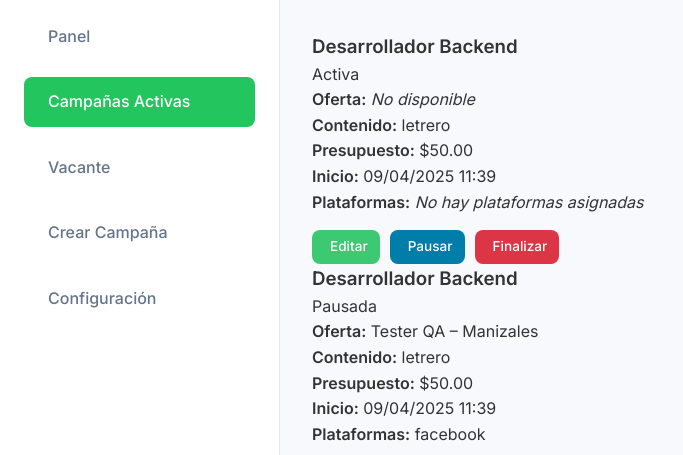
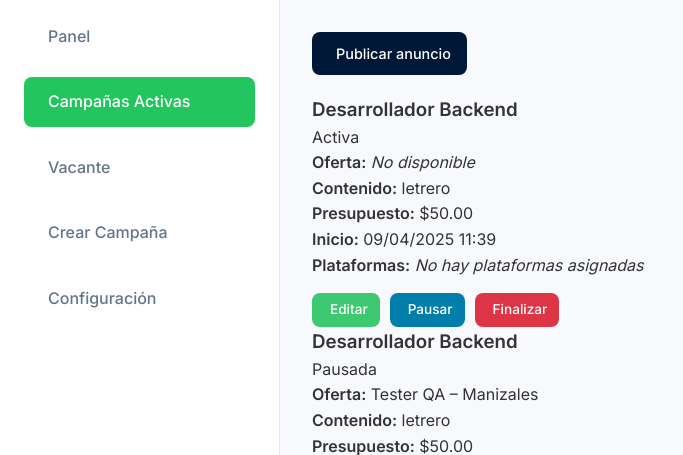
Before and after one commit to alexahurtado08/Reto_Ingenieria_de_Software, a Django app: page /campanias-activas/ in a window 1280 px wide. Shown: the part 90-545 px from the top of the page, without its empty margins (0-683 px from the left). Run offline with Django 5.2, Linux system fonts and the light colour scheme; data comes from the database, SQL or seed files in the repository; both versions use the stored data as it was after the commit; some libraries are stand-ins or nearby versions.

Commit message:
Base simulación anuncio

```diff
--- a/JOBMATCH/dashboard/static/dashboard/css/styles.css
+++ b/JOBMATCH/dashboard/static/dashboard/css/styles.css
@@ -787,3 +787,20 @@ input[type="checkbox"]:checked ~ .platform-option {
   cursor: pointer;
   font-size: 24px;
 }
+.btn-publicar {
+  background-color: #001838;
+  color: white;
+  padding: 10px 16px;
+  font-size: 0.9em;
+  border-radius: 8px;
+  font-weight: 500;
+  text-decoration: none;
+  display: inline-flex;
+  align-items: center;
+  gap: 8px;
+  transition: background 0.3s ease;
+}
+
+.btn-publicar:hover {
+  background-color: #000f2b;
+}
--- a/JOBMATCH/dashboard/templates/campania_activas.html
+++ b/JOBMATCH/dashboard/templates/campania_activas.html
@@ -80,6 +80,13 @@
           <h2 class="welcome-heading">Campañas Activas</h2>
         </div>
       </header>
+      <div style="margin-bottom: 20px;">
+        <a href="{% url 'seleccionar_campania' %}" class="btn btn-publicar" style="background-color: #001838; color: white;">
+          <i class="ti ti-upload"></i> Publicar anuncio
+        </a>
+      </div>
+
+
 
       <section class="campaigns">
         {% if campañas %}
--- a/JOBMATCH/dashboard/urls.py
+++ b/JOBMATCH/dashboard/urls.py
@@ -13,6 +13,10 @@ urlpatterns = [
     path('campania/<int:pk>/pausar/', views.pausar_campania, name='pausar_campania'),
     path('campania/<int:pk>/reactivar/', views.reactivar_campania, name='reactivar_campania'),
     path('campania/<int:pk>/finalizar/', views.finalizar_campania, name='finalizar_campania'),
+    path('seleccionar-campania/', views.seleccionar_campania, name='seleccionar_campania'),
+    path('ver-anuncio/<int:campania_id>/', views.vista_anuncio, name='vista_anuncio'),
+
+
 
 
 
--- a/JOBMATCH/dashboard/views.py
+++ b/JOBMATCH/dashboard/views.py
@@ -166,3 +166,30 @@ def finalizar_campania(request, pk):
         campania.save()
         messages.warning(request, f'Campaña "{campania.nombre}" finalizada.')
     return redirect('campania_activas')
+
+
+def seleccionar_campania(request):
+    campañas_activas = Campania.objects.filter(estado='activa')
+
+    if request.method == 'POST':
+        campania_id = request.POST.get('campania_id')
+        # Redirigir a la vista del anuncio
+        return redirect('vista_anuncio', campania_id=campania_id)
+
+    return render(request, 'seleccionar_campania.html', {'campañas': campañas_activas})
+
+
+
+def vista_anuncio(request, campania_id):
+    try:
+        # Obtener la campaña
+        campania = Campania.objects.get(id=campania_id)
+
+        # Obtener la oferta laboral asociada a la campaña
+        oferta = campania.OfertaLaboral
+
+        # Pasar la información a la plantilla
+        return render(request, 'vista_anuncio.html', {'campania': campania, 'oferta': oferta})
+    except Campania.DoesNotExist:
+        # Manejar el caso donde la campaña no existe
+        return render(request, 'error.html', {'message': 'Campaña no encontrada.'})
```
Also changed, not shown: JOBMATCH/dashboard/templates/seleccionar_campania.html (added, +24 -0 lines), JOBMATCH/dashboard/templates/vista_anuncio.html (added, +24 -0 lines), JOBMATCH/db.sqlite3.
